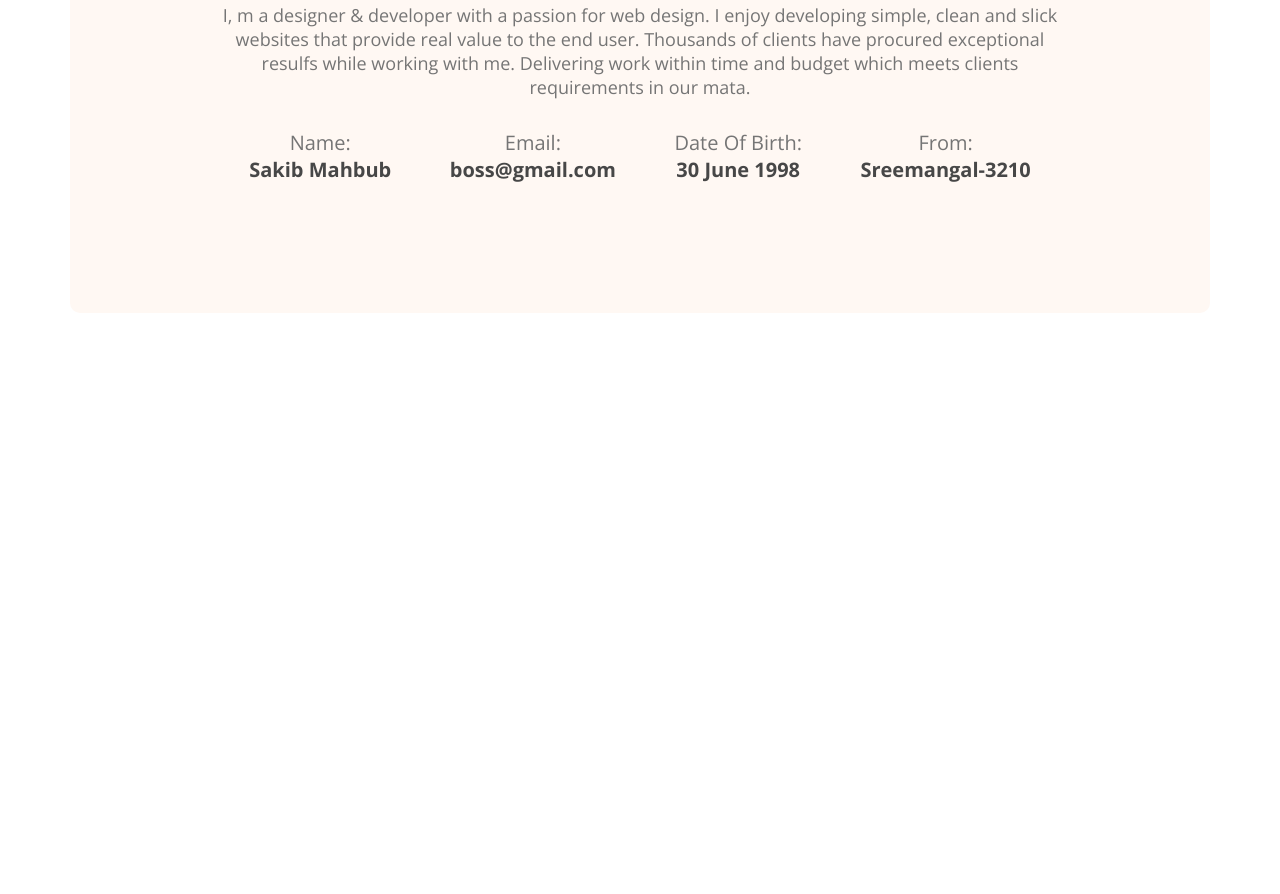
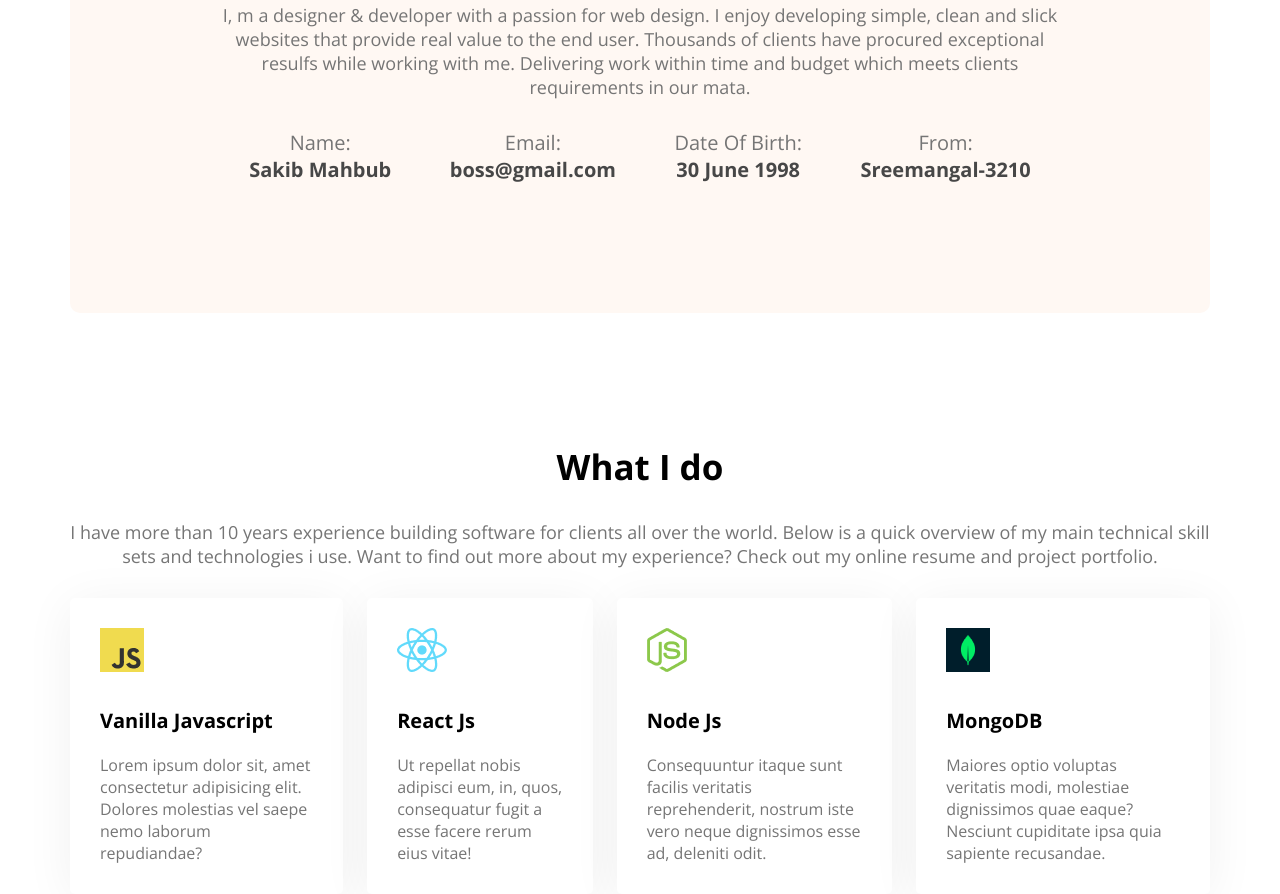
Before and after one commit to sakibmahbub/developer-portfolio-website, a plain HTML site: page index.html in a window 1280 px wide. Shown: the part 1129-2023 px from the top of the page. Before the commit the page ends 1442 px from the top, so only its background shows below. Drawn offline with nearby package versions, Linux system fonts and the light colour scheme.

Commit message:
added skills section

```diff
--- a/index.html
+++ b/index.html
@@ -73,6 +73,51 @@
           </div>
         </div>
       </section>
+
+      <!-- What I Do Section -->
+      <section class="what-i-do">
+        <h3 class="section-title">What I do</h3>
+        <p class="section-description">
+          I have more than 10 years experience building software for clients all
+          over the world. Below is a quick overview of my main technical skill
+          sets and technologies i use. Want to find out more about my
+          experience? Check out my online resume and project portfolio.
+        </p>
+        <div class="skills-container">
+          <div class="skill">
+            <img src="images/icons/js.png" alt="Vanilla Javascript" />
+            <p class="skill-title">Vanilla Javascript</p>
+            <p class="skill-description">
+              Lorem ipsum dolor sit, amet consectetur adipisicing elit. Dolores
+              molestias vel saepe nemo laborum repudiandae?
+            </p>
+          </div>
+          <div class="skill">
+            <img src="images/icons/react.png" alt="React Js" />
+            <p class="skill-title">React Js</p>
+            <p class="skill-description">
+              Ut repellat nobis adipisci eum, in, quos, consequatur fugit a esse
+              facere rerum eius vitae!
+            </p>
+          </div>
+          <div class="skill">
+            <img src="images/icons/nodejs.png" alt="" />
+            <p class="skill-title">Node Js</p>
+            <p class="skill-description">
+              Consequuntur itaque sunt facilis veritatis reprehenderit, nostrum
+              iste vero neque dignissimos esse ad, deleniti odit.
+            </p>
+          </div>
+          <div class="skill">
+            <img src="images/icons/mongo.png" alt="MongoDB" />
+            <p class="skill-title">MongoDB</p>
+            <p class="skill-description">
+              Maiores optio voluptas veritatis modi, molestiae dignissimos quae
+              eaque? Nesciunt cupiditate ipsa quia sapiente recusandae.
+            </p>
+          </div>
+        </div>
+      </section>
     </main>
     <footer></footer>
   </body>
--- a/styles/portfolio.css
+++ b/styles/portfolio.css
@@ -74,9 +74,12 @@ main {
   margin: 0 auto;
 }
 
+section {
+  margin-top: 130px;
+}
+
 /* About Section Styles */
 .about {
-  margin-top: 130px;
   background: #fff8f3;
   border-radius: 10px;
   padding: 130px 150px;
@@ -84,12 +87,14 @@ main {
 }
 
 .section-title {
+  text-align: center;
   font-weight: 700;
   font-size: 35px;
   margin-bottom: 30px;
 }
 
 .section-description {
+  text-align: center;
   color: #757575;
   font-size: 18px;
   margin-bottom: 30px;
@@ -110,3 +115,28 @@ main {
   font-size: 20px;
   color: #474747;
 }
+
+/* What I Do Section Styles */
+
+.skills-container {
+  display: flex;
+  gap: 24px;
+}
+
+.skill {
+  background: #ffffff;
+  box-shadow: 0px 6px 50px rgba(0, 0, 0, 0.06);
+  border-radius: 5px;
+  padding: 30px;
+}
+
+.skill-title {
+  font-weight: 700;
+  font-size: 20px;
+  margin-top: 30px;
+  margin-bottom: 20px;
+}
+
+.skill-description {
+  color: #757575;
+}
```
